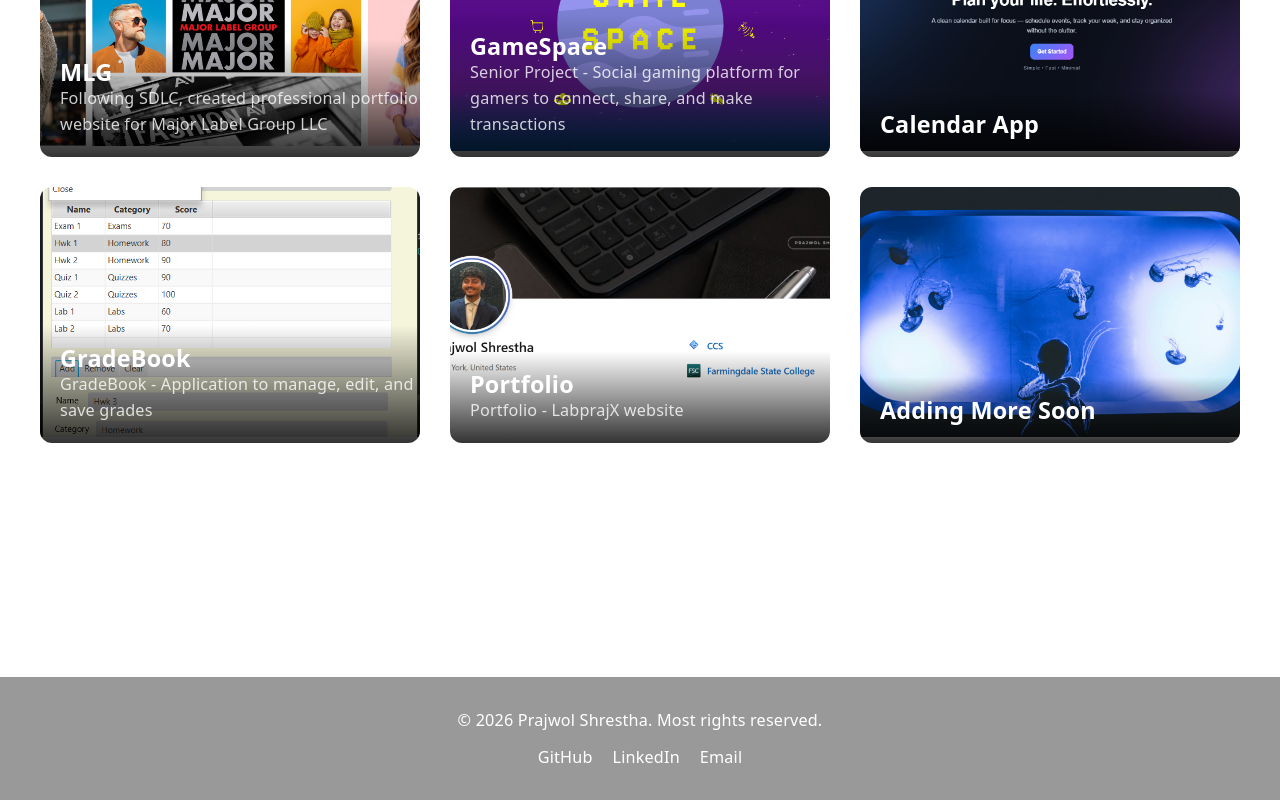
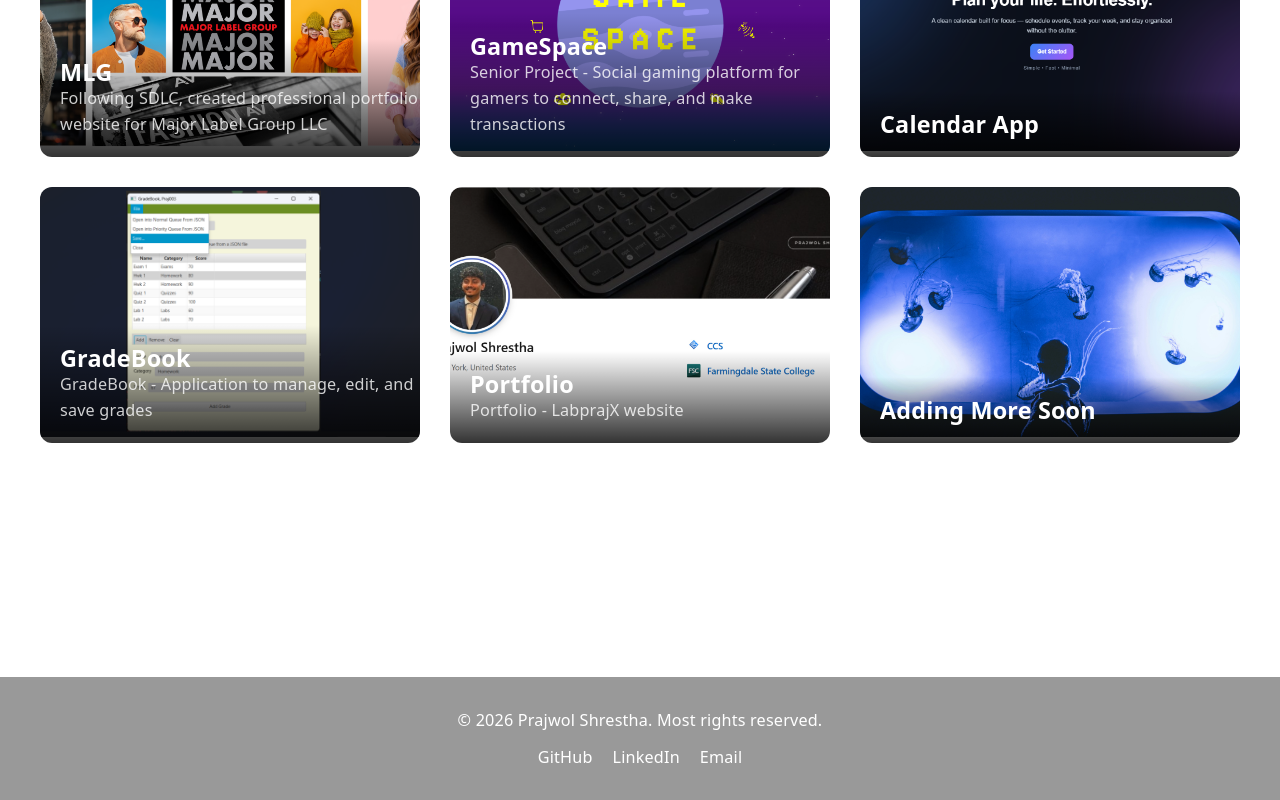
Before and after one commit to praj003/labprajx, a React (Vite) app: page / in a window 1280 px wide. Shown: the part 3197-3997 px from the top of the page. Built offline with nearby package versions, Linux system fonts and the light colour scheme.

Commit message:
Update8.3

```diff
--- a/src/Projects.tsx
+++ b/src/Projects.tsx
@@ -39,7 +39,7 @@
   {
     title: "GradeBook",
     description: "GradeBook - Application to manage, edit, and save grades",
-    image: "/GradeBook.png",
+    image: "/gradebook_.png",
     tech: ["Java", "JavaFX", "Scene Builder"],
     links: "https://github.com/Praj003/GradeBook",
   },
```
Also changed, not shown: public/gradebook_.png (added).
